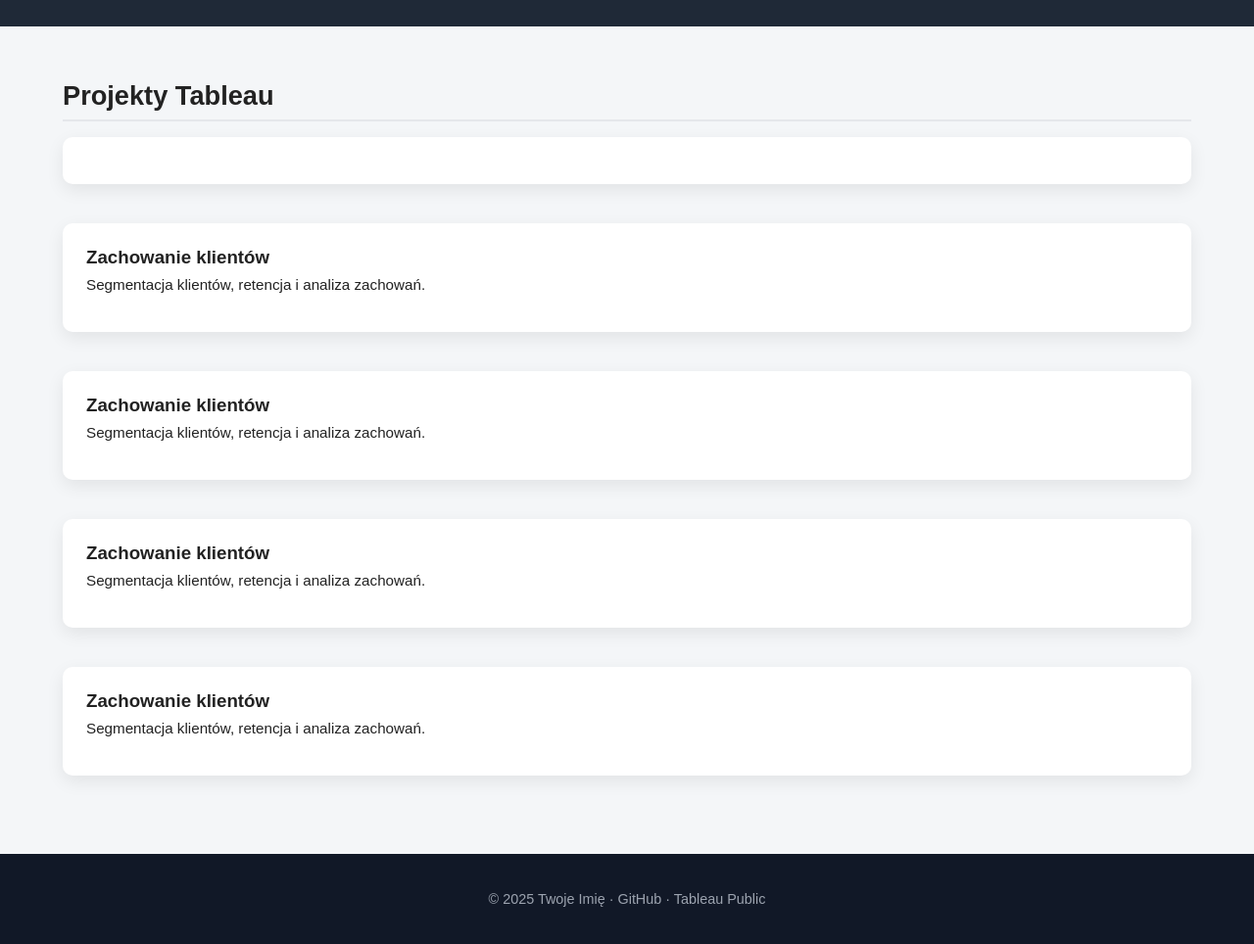
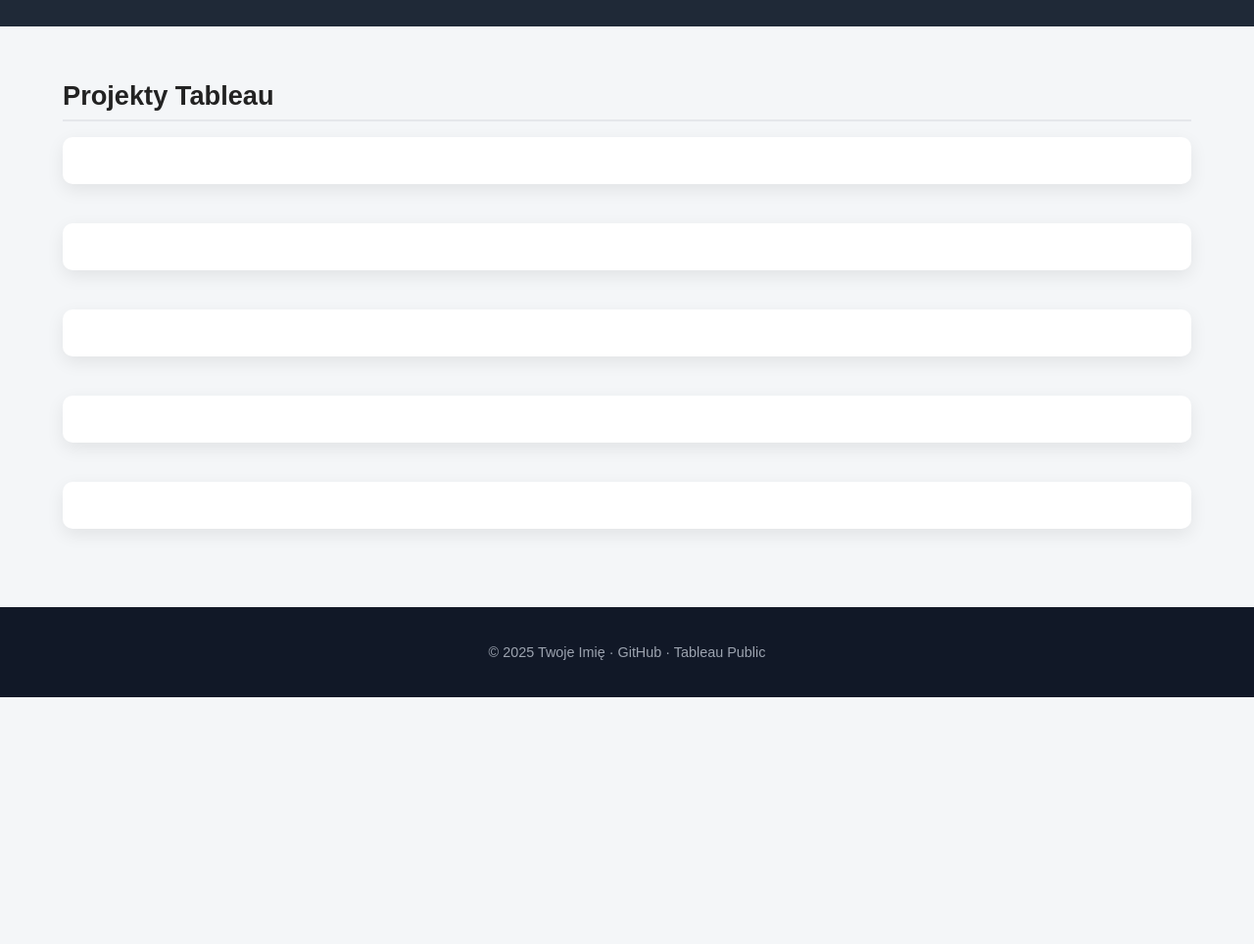
Before and after one commit to KacperGebusia/portfolio-tableau, a plain HTML site: page index.html in a window 1280 px wide. Shown: the part 103-1067 px from the top of the page at 98% size. After the commit the page ends 815 px from the top, so only its background shows below. Drawn offline with Linux system fonts and the light colour scheme.

Commit message:
Update index.html

```diff
--- a/index.html
+++ b/index.html
@@ -160,8 +160,6 @@
 
             <!-- DASHBOARD 2 -->
             <div class="dashboard">
-                <h3>Zachowanie klientów</h3>
-                <p>Segmentacja klientów, retencja i analiza zachowań.</p>
 
                 <div class='tableauPlaceholder' id='viz1765916771286' style='position: relative'><noscript><a
                             href='#'><img alt='Dashboard 1 '
@@ -197,8 +195,6 @@
 
             <!-- DASHBOARD 3 -->
             <div class="dashboard">
-                <h3>Zachowanie klientów</h3>
-                <p>Segmentacja klientów, retencja i analiza zachowań.</p>
 
                 <div class='tableauPlaceholder' id='viz1765917195224' style='position: relative'><noscript><a
                             href='#'><img alt='Dashboard 1 '
@@ -236,8 +232,6 @@
 
             <!-- DASHBOARD 4 -->
             <div class="dashboard">
-                <h3>Zachowanie klientów</h3>
-                <p>Segmentacja klientów, retencja i analiza zachowań.</p>
 
                 <div class='tableauPlaceholder' id='viz1765917265257' style='position: relative'><noscript><a
                             href='#'><img alt='Dashboard 1 '
@@ -276,8 +270,6 @@
 
             <!-- DASHBOARD 5 -->
             <div class="dashboard">
-                <h3>Zachowanie klientów</h3>
-                <p>Segmentacja klientów, retencja i analiza zachowań.</p>
 
                 <div class='tableauPlaceholder' id='viz1765917886555' style='position: relative'><noscript><a
                             href='#'><img alt='Dashboard 1 '
```
